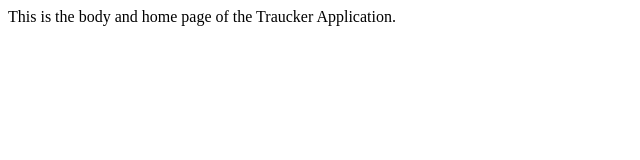
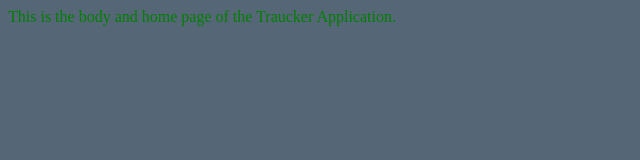
Before and after one commit to kesavakonathala/Traucker, a plain HTML site: page src/index.html in a window 1280 px wide. Shown: the whole page, without its empty margins (0-640 px from the left). Drawn offline with Linux system fonts and the light colour scheme.

Commit message:
Added the index.css file to My Application

```diff
--- a/src/index.html
+++ b/src/index.html
@@ -2,6 +2,7 @@
 <html>
 <head>
 	<title>My Application</title>
+	<link rel="stylesheet" type="text/css" href="style.css">
 </head>
 <body>
 This is the body and home page of the Traucker Application.
--- /dev/null
+++ b/src/style.css
@@ -0,0 +1,4 @@
+body{
+	color: green;
+	background: #567;
+}
```
